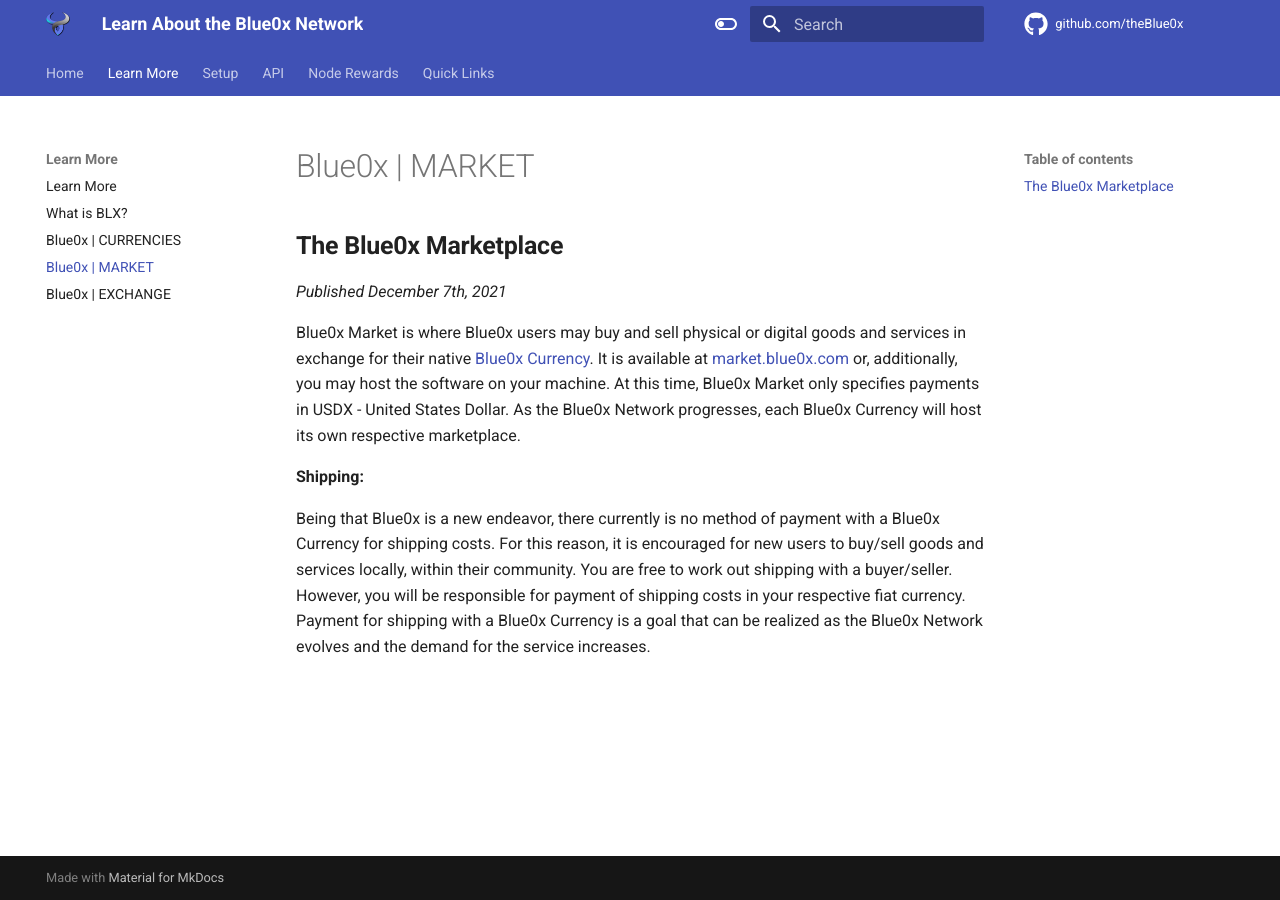
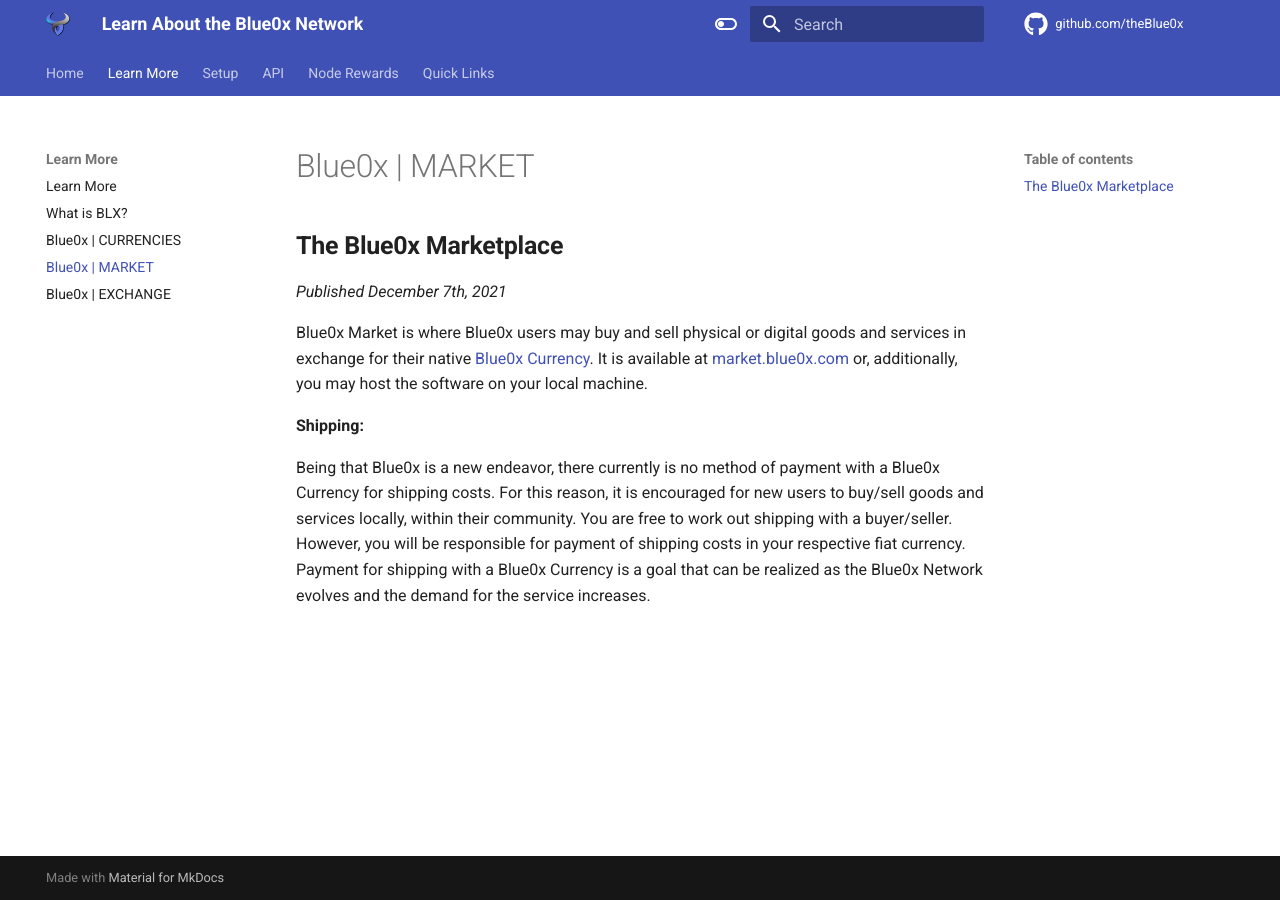
Before and after one commit to theBlue0x/docs, an MkDocs documentation site: the page built from docs/learn_more/marketplace.md, in a window 1280 px wide. Built offline with MkDocs 1.6.1 and Material for MkDocs 9.7.7, drawn with Linux system fonts in a browser that asks for light colours.

Commit message:
Update marketplace.md

```diff
--- a/docs/learn_more/marketplace.md
+++ b/docs/learn_more/marketplace.md
@@ -2,7 +2,7 @@
 
 _Published December 7th, 2021_
 
-Blue0x Market is where Blue0x users may buy and sell physical or digital goods and services in exchange for their native [Blue0x Currency](currencies.md).  It is available at [market.blue0x.com](https://market.blue0x.com) or, additionally, you may host the software on your machine.  At this time, Blue0x Market only specifies payments in USDX - United States Dollar.  As the Blue0x Network progresses, each Blue0x Currency will host its own respective marketplace.
+Blue0x Market is where Blue0x users may buy and sell physical or digital goods and services in exchange for their native [Blue0x Currency](currencies.md).  It is available at [market.blue0x.com](https://market.blue0x.com) or, additionally, you may host the software on your local machine.
 
 **Shipping:**
 
```
